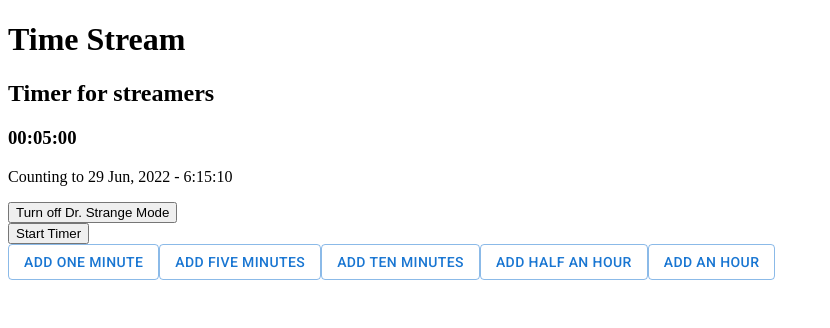
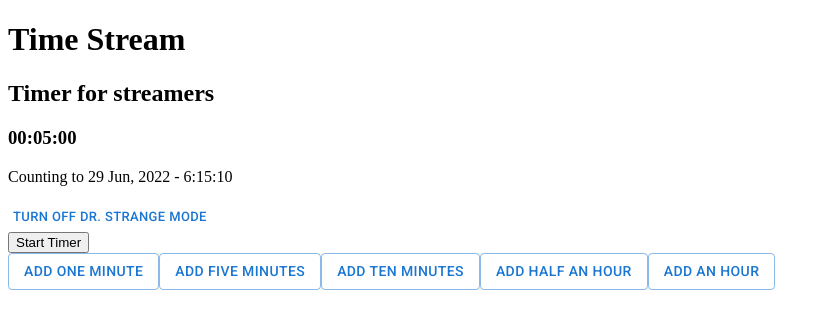
Before and after one commit to ben-laird/adjustable-timer, a React (Create React App) app: page / in a window 1280 px wide. Shown: the top 328 px of the page, without its empty margins (0-830 px from the left). Built offline with nearby package versions, Linux system fonts and the light colour scheme.

Commit message:
Add MUI to Timer

```diff
--- a/src/features/timer/Timer.tsx
+++ b/src/features/timer/Timer.tsx
@@ -1,3 +1,4 @@
+import { Button } from "@mui/material";
 import dayjs from "dayjs";
 import { useEffect, useState } from "react";
 import { connect } from "react-redux";
@@ -29,9 +30,13 @@ const Timer = (props: TimerProps) => {
     <div>
       <h3>{props.tMinus.format(duraCode)}</h3>
       <p>Counting to {props.targetTime.format(dateCode)}</p>
-      <button onClick={() => setDrStrangeMode(!drStrangeMode)}>
+      <Button
+        variant="text"
+        size="small"
+        onClick={() => setDrStrangeMode(!drStrangeMode)}
+      >
         Turn {`${drStrangeMode ? "off" : "on"}`} Dr. Strange Mode
-      </button>
+      </Button>
     </div>
   );
 };
```
